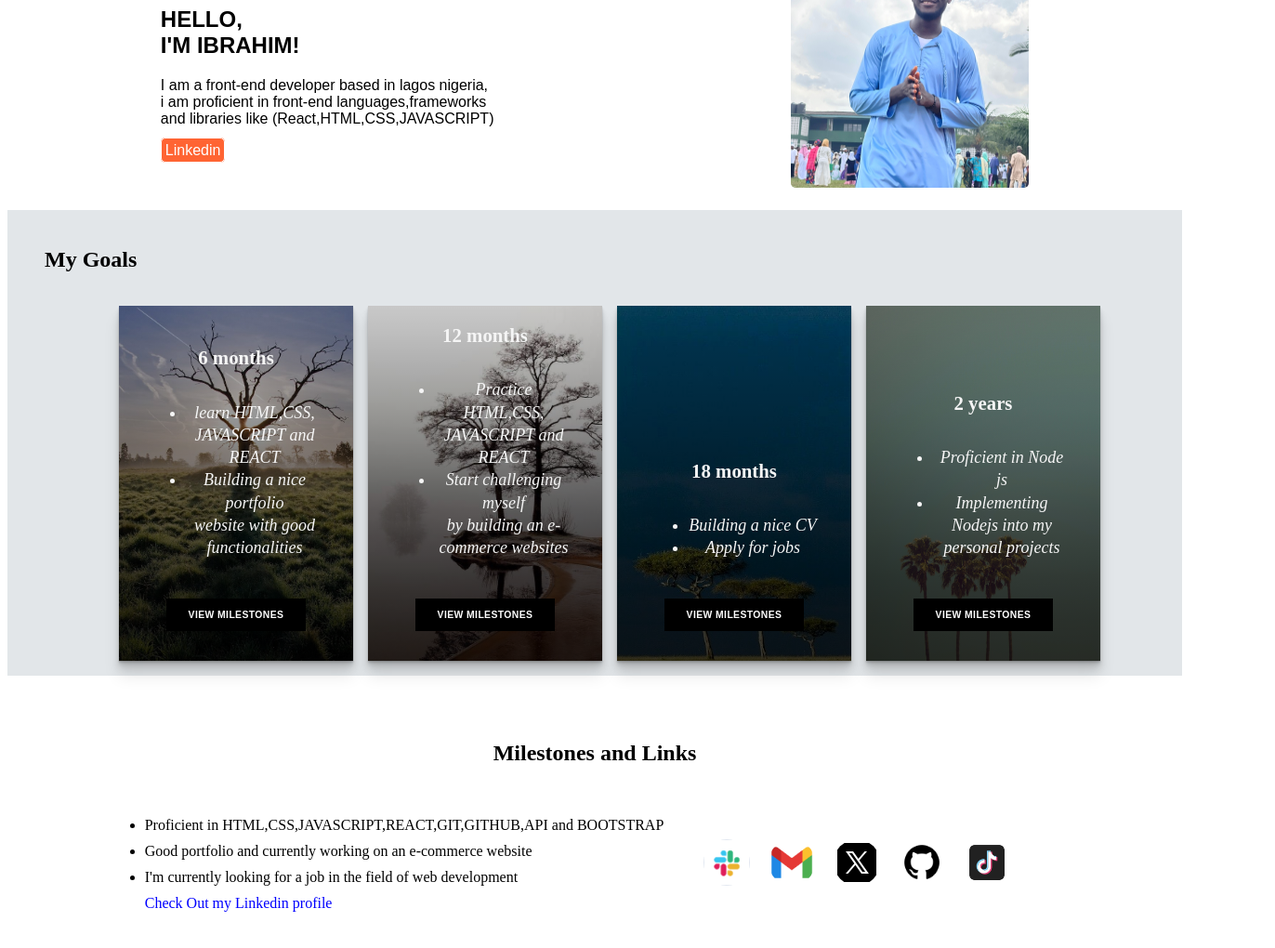
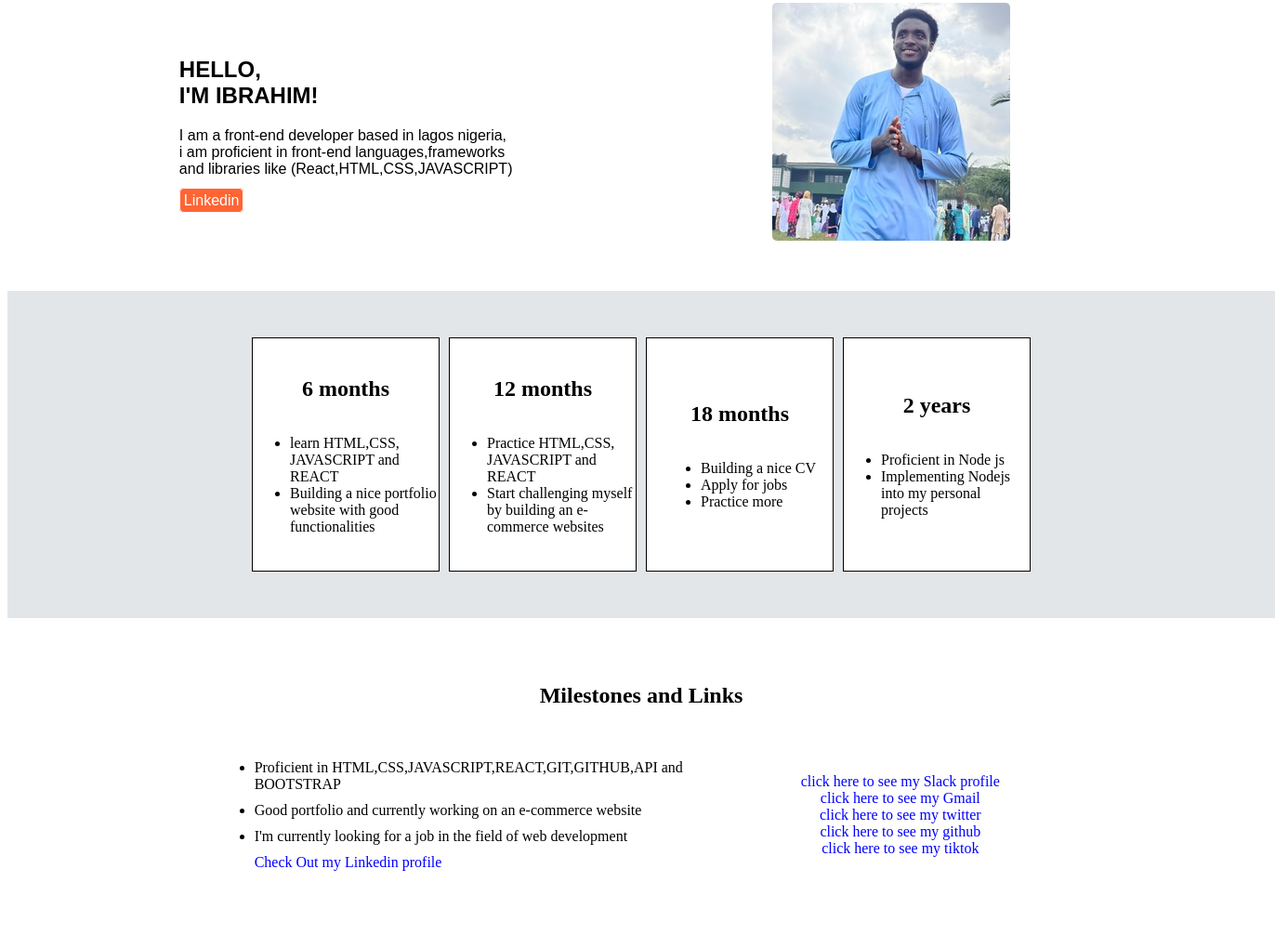
Before and after one commit to oraclebee/slackstage1, a plain HTML site: page index.html in a window 1280 px wide. Shown: the part 123-1143 px from the top of the page at 93% size, 1372 px wide, since content can reach past the window. Drawn offline with Linux system fonts and the light colour scheme.

Commit message:
second commit

```diff
--- a/index.html
+++ b/index.html
@@ -29,14 +29,11 @@
                 <a href="https://www.linkedin.com/in/ibrahim-sodiq-bb13161b7/">Linkedin</a>
             </div>
             <div id="SlackProfilePicture">
-              <img src="img/T07466B189M-U07A7AM1Q15-a750faae226f-512.jpeg" alt="">
+              <img src="img/T07466B189M-U07A7AM1Q15-a750faae226f-512 (1).jpeg" alt="">
             </div>
         </section>
 
         <section id="goals">
-            <h2 style="padding-left: 40px; padding-top: 40px">My Goals</h2>
-            <span class="page-content">
-                <div class="card">
                   <div class="content">
                     <h2 class="title">6 months</h2>
                     <ul class="copy">
@@ -44,38 +41,28 @@
                       <li>Building a nice portfolio<br/> website with good functionalities</li>
 
                     </ul>
-                    <button class="btn">View milestones</button>
-                  </div>
                 </div>
-                <div class="card">
                   <div class="content">
                     <h2 class="title">12 months</h2>
                     <ul class="copy">
                       <li>Practice HTML,CSS, <br/>JAVASCRIPT and REACT</li>
                       <li>Start challenging myself <br/>by building an e-commerce websites</li>
                     </ul>
-                    <button class="btn">View milestones</button>
-                  </div>
                 </div>
-                <div class="card">
                   <div class="content">
                     <h2 class="title">18 months</h2>
                     <ul class="copy">
                       <li>Building  a nice CV</li>
                       <li>Apply for jobs</li>
+                      <li>Practice more</li>
                     </ul>
-                    <button class="btn">View milestones</button>
-                  </div>
                 </div>
-                <div class="card">
                   <div class="content">
                     <h2 class="title">2 years</h2>
                     <ul class="copy">
                       <li>Proficient in Node js</li>
                       <li>Implementing Nodejs into my personal projects</li>
                     </ul>
-                    <button class="btn">View milestones</button>
-                  </div>
                 </div>
             </span>
         </section>
@@ -91,11 +78,11 @@
               </ul>
             </div>
             <div id="Links">
-              <a href="https://hng11.slack.com/team/U07A7AM1Q15" target="_blank" id="slackEmail"><img src="img/slack.png" alt="slack"></a>
-              <a href="mailto:ibrahimolayinkasodiq@gmail.com" id="Email"><img src="img/icons8-gmail-144.png" alt="Email"></a>
-              <a href="https://x.com/Bayo_TC?t=Pch6wjXbC30N2q9_5rcZfA&s=08" id="x"><img src="img/icons8-x-100.png" alt="x"></a>
-              <a href="https://github.com/oraclebee" id="github"><img src="img/icons8-github-128.png" alt="github"></a>
-              <a href="https://www.tiktok.com/@beethesaint?_t=8nia4hQVzz3&_r=1" id="tiktok"><img src="img/icons8-tiktok-96.png" alt=""></a>
+              <a href="https://hng11.slack.com/team/U07A7AM1Q15" target="_blank" id="slackEmail"> click here to see my Slack profile</a>
+              <a href="mailto:ibrahimolayinkasodiq@gmail.com" id="Email">  click here to see my Gmail</a>
+              <a href="https://x.com/Bayo_TC?t=Pch6wjXbC30N2q9_5rcZfA&s=08" id="x"> click here to see my twitter</a>
+              <a href="https://github.com/oraclebee" id="github"> click here to see my  github</a>
+              <a href="https://www.tiktok.com/@beethesaint?_t=8nia4hQVzz3&_r=1" id="tiktok"> click here to see my  tiktok</a>
             </div>
           </div>
         </section>
--- a/style.css
+++ b/style.css
@@ -6,6 +6,7 @@ body{
     justify-content: space-around;
     align-items: center;
     background-color:#FFFFFF;
+    border-bottom: 1px solid #1E1B1B;
   }
   #header ul {
     display: flex;
@@ -28,8 +29,6 @@ body{
   }
 
   #SlackProfilePicture img {
-    width: 256px;
-    height: 250px;
     border-radius: 5px;
   }
   #About{
@@ -39,8 +38,7 @@ body{
     gap: 10px;
     font-family: sans-serif;
     color: black;
-    padding-left: 10px;
-    padding-right: 10px;
+    padding: 50px;
     background-color: #FFFFFF;
   }
   #know_me a{
@@ -54,173 +52,24 @@ body{
   }
   #goals{
   background-color: #E2E6E9;
-  width: 100;
+  width: 100%;
+  display: flex;
+  flex-wrap: wrap;
+  justify-content: center;
+  align-items: center;
+  gap: 10px;
+  padding: 50px;
   }
-  .page-content {
-    display: grid;
-    grid-gap: 3rem;
-    padding: 1rem;
-    max-width: 1024px;
-    margin: 0 auto;
-    font-family: var(--font-sans);
-  }
-  @media (min-width: 600px) {
-    .page-content {
-      grid-template-columns: repeat(2, 1fr);
-    }
-  }
-  @media (min-width: 800px) {
-    .page-content {
-      grid-template-columns: repeat(4, 1fr);
-    }
-  }
-
-  .card {
-    position: relative;
+  .content{
     display: flex;
-    align-items: flex-end;
-    overflow: hidden;
-    padding: 1rem;
-    width: 100%;
-    text-align: center;
-    color: whitesmoke;
-    background-color: whitesmoke;
-    box-shadow: 0 1px 1px rgba(0, 0, 0, 0.1), 0 2px 2px rgba(0, 0, 0, 0.1), 0 4px 4px rgba(0, 0, 0, 0.1), 0 8px 8px rgba(0, 0, 0, 0.1), 0 16px 16px rgba(0, 0, 0, 0.1);
-  }
-  @media (min-width: 600px) {
-    .card {
-      height: 350px;
-    }
-  }
-  .card:before {
-    content: "";
-    position: absolute;
-    top: 0;
-    left: 0;
-    width: 100%;
-    height: 110%;
-    background-size: cover;
-    background-position: 0 0;
-    transition: transform calc(var(--d) * 1.5) var(--e);
-    pointer-events: none;
-  }
-  .card:after {
-    content: "";
-    display: block;
-    position: absolute;
-    top: 0;
-    left: 0;
-    width: 100%;
-    height: 200%;
-    pointer-events: none;
-    background-image: linear-gradient(to bottom, rgba(0, 0, 0, 0) 0%, rgba(0, 0, 0, 0.009) 11.7%, rgba(0, 0, 0, 0.034) 22.1%, rgba(0, 0, 0, 0.072) 31.2%, rgba(0, 0, 0, 0.123) 39.4%, rgba(0, 0, 0, 0.182) 46.6%, rgba(0, 0, 0, 0.249) 53.1%, rgba(0, 0, 0, 0.32) 58.9%, rgba(0, 0, 0, 0.394) 64.3%, rgba(0, 0, 0, 0.468) 69.3%, rgba(0, 0, 0, 0.54) 74.1%, rgba(0, 0, 0, 0.607) 78.8%, rgba(0, 0, 0, 0.668) 83.6%, rgba(0, 0, 0, 0.721) 88.7%, rgba(0, 0, 0, 0.762) 94.1%, rgba(0, 0, 0, 0.79) 100%);
-    transform: translateY(-50%);
-    transition: transform calc(var(--d) * 2) var(--e);
-  }
-  .card:nth-child(1):before {
-    background-image: url(img/One\ Dead\ Tree\ \(20\ photos\).jpeg);
-  }
-  .card:nth-child(2):before {
-    background-image: url(img/ArtPropelled.jpeg);
-  }
-  .card:nth-child(3):before {
-    background-image: url(img/642b6d52-d454-4678-a0a7-1e9a12051786.jpeg);
-  }
-  .card:nth-child(4):before {
-    background-image: url(img/ev-miIeeCgN1m8-unsplash.jpg);
-  }
-
-  .content {
-    position: relative;
-    display: flex;
+    justify-content: center;
     flex-direction: column;
     align-items: center;
-    width: 100%;
-    padding: 1rem;
-    transition: transform var(--d) var(--e);
-    z-index: 1;
+    border: 1px solid black;
+    width: 200px;
+    height: 250px;
+    background-color: #FFFFFF;
   }
-  .content > * + * {
-    margin-top: 1rem;
-  }
-
-  .title {
-    font-size: 1.3rem;
-    font-weight: bold;
-    line-height: 1.2;
-  }
-
-  .copy {
-    font-family: var(--font-serif);
-    font-size: 1.125rem;
-    font-style: italic;
-    line-height: 1.35;
-  }
-
-  .btn {
-    cursor: pointer;
-    margin-top: 1.5rem;
-    padding: 0.75rem 1.5rem;
-    font-size: 0.65rem;
-    font-weight: bold;
-    letter-spacing: 0.025rem;
-    text-transform: uppercase;
-    color: white;
-    background-color: black;
-    border: none;
-  }
-  .btn:hover {
-    background-color: #0d0d0d;
-  }
-  .btn:focus {
-    outline: 1px dashed yellow;
-    outline-offset: 3px;
-  }
-
-  @media (hover: hover) and (min-width: 600px) {
-    .card:after {
-      transform: translateY(0);
-    }
-
-    .content {
-      transform: translateY(calc(100% - 4.5rem));
-    }
-    .content > *:not(.title) {
-      opacity: 0;
-      transform: translateY(1rem);
-      transition: transform var(--d) var(--e), opacity var(--d) var(--e);
-    }
-
-    .card:hover,
-  .card:focus-within {
-      align-items: center;
-    }
-    .card:hover:before,
-  .card:focus-within:before {
-      transform: translateY(-4%);
-    }
-    .card:hover:after,
-  .card:focus-within:after {
-      transform: translateY(-50%);
-    }
-    .card:hover .content,
-  .card:focus-within .content {
-      transform: translateY(0);
-    }
-    .card:hover .content > *:not(.title),
-  .card:focus-within .content > *:not(.title) {
-      opacity: 1;
-      transform: translateY(0);
-      transition-delay: calc(var(--d) / 8);
-    }
-
-    .card:focus-within:before, .card:focus-within:after,
-  .card:focus-within .content,
-  .card:focus-within .content > *:not(.title) {
-      transition-duration: 0s;
-    }
-  }
-
   #Mile{
     background-color: #FFFFFF;
     display: flex;
@@ -228,6 +77,8 @@ body{
     justify-content: center;
     align-items: center;
     padding: 50px;
+    width: 100%;
+    flex-wrap: wrap;
   }
   #Milestones{
     display: flex;
@@ -235,42 +86,33 @@ body{
   }
   #Links{
     display: flex;
-    flex-direction: row;
+    flex-direction: column;
     align-items: center;
     justify-content: center;
     width: 30%;
-
     padding: 50px;
   }
-  #slackEmail img{
-    width: 50px;
-    height: 50px;
-    border-radius: 50%;
-    margin: 10px;
+  #slackEmail{
+    text-decoration: none;
+    color: blue;
+    display: flex;
+    justify-content: center;
   }
-  #Email img{
-    width: 50px;
-    height: 50px;
-    border-radius: 50%;
-    margin: 10px;
+  #Email{
+    text-decoration: none;
+    color: blue;
   }
-  #x img{
-    width: 50px;
-    height: 50px;
-    border-radius: 50%;
-    margin: 10px;
+  #x {
+    text-decoration: none;
+    color: blue;
   }
-  #github img{
-    width: 50px;
-    height: 50px;
-    border-radius: 50%;
-    margin: 10px;
+  #github {
+    text-decoration: none;
+    color: blue;
   }
-  #tiktok img{
-    width: 50px;
-    height: 50px;
-    border-radius: 50%;
-    margin: 10px;
+  #tiktok{
+    text-decoration: none;
+    color: blue;
   }
   footer {
     background-color: #1E1B1B;
@@ -279,13 +121,23 @@ body{
     display: flex;
     align-items: center;
     justify-content: space-between;
+    width: 100%;
   }
   footer a{
     color: #FFFFFF;
     text-decoration: none;
     height: 100px;
   }
-  @media (max-width: 375px) {
+  @media (max-width: 605px) {
+#header{
+        display: flex;
+        flex-direction: column;
+        align-items: center;
+        justify-content: center;
+    }
+    header h2{
+        margin: 0px;
+    }
   #About{
     width: 100%;
     flex-direction: column;
@@ -298,4 +150,13 @@ body{
       flex-direction: column;
       flex-wrap:nowrap
     }
+    #TD{
+        display: flex;
+        flex-direction: column;
+        justify-content: space-around;
+        align-items: center;
+        gap: 10px;
+        font-family: sans-serif;
+        color: green;
+      }
   }
```
Also changed, not shown: img/T07466B189M-U07A7AM1Q15-a750faae226f-512 (1).jpeg (added), img/T07466B189M-U07A7AM1Q15-a750faae226f-512.jpeg (deleted), img/wallpaperflare.com_wallpaper.jpg (added).
